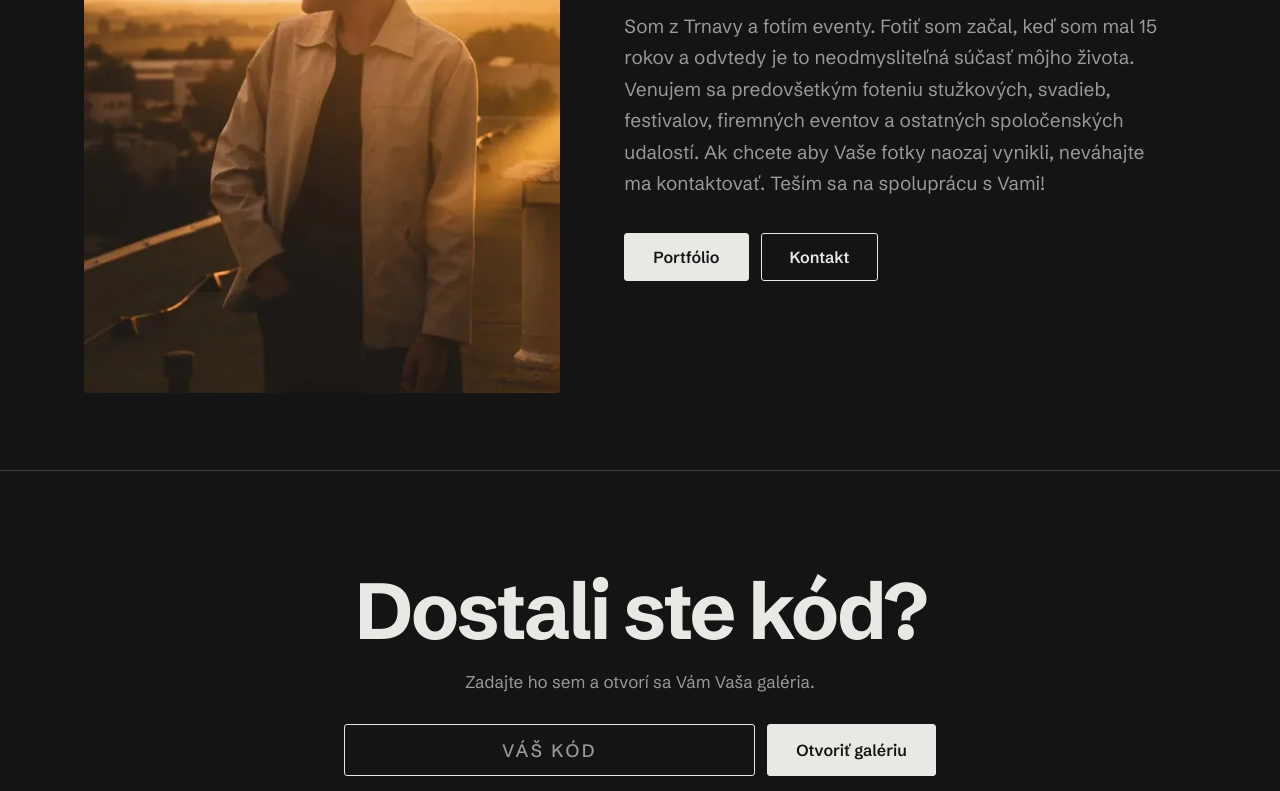
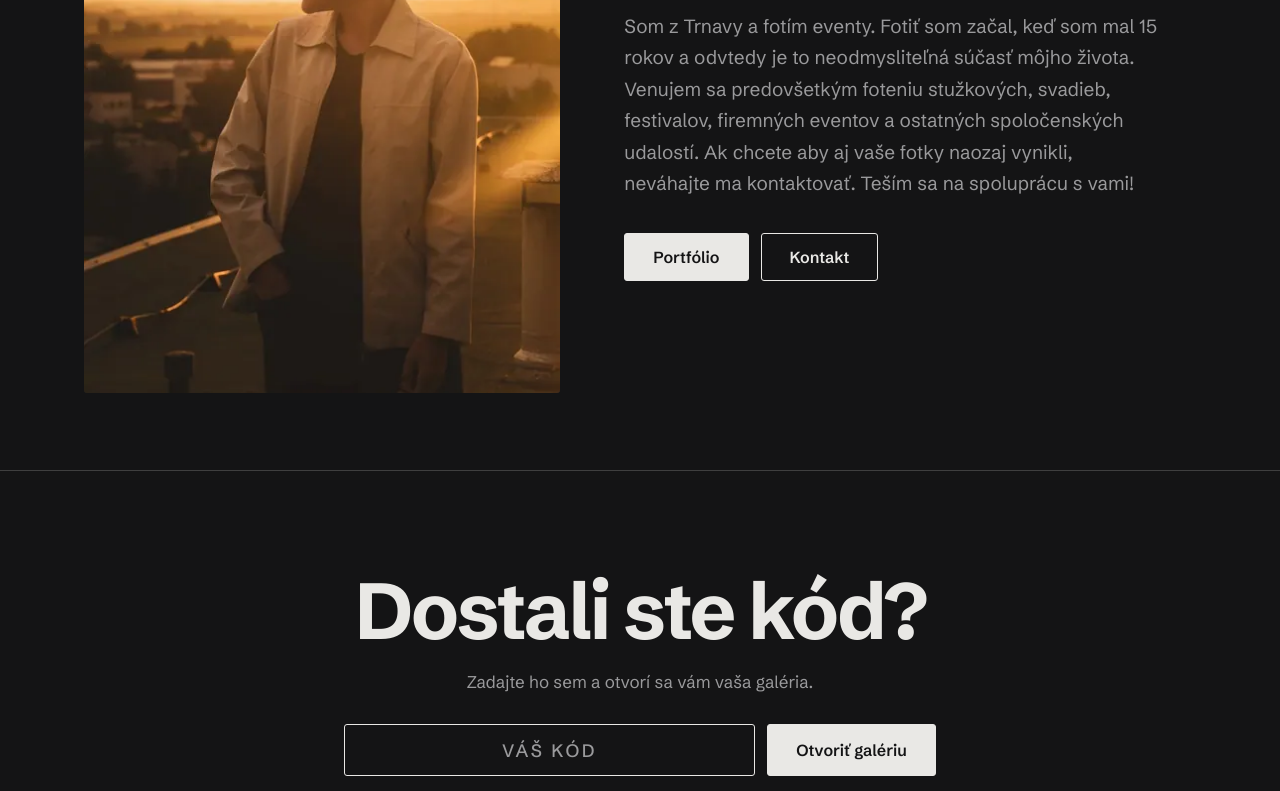
Before and after one commit to jarofotos/jarofotos, a plain HTML site: page 5-album/index.html in a window 1280 px wide. Shown: the part 330-1121 px from the top of the page. Drawn offline with Linux system fonts and the light colour scheme.

Commit message:
Update index.html
updated text

```diff
--- a/5-album/index.html
+++ b/5-album/index.html
@@ -34,14 +34,14 @@ if ('IntersectionObserver' in window && matchMedia('(prefers-reduced-motion: no-
     <div class="portrait rev"><img src="../assets/img/portret-zapad-960.webp" srcset="../assets/img/portret-zapad-480.webp 480w, ../assets/img/portret-zapad-960.webp 960w, ../assets/img/portret-zapad-1080.webp 1080w" sizes="(min-width: 1160px) 476px, (min-width: 861px) 42vw, (min-width: 521px) 380px, calc(100vw - 32px)" width="1080" height="1440" alt="Jaro (Jaromír Marek) v béžovej bunde sa pozerá nabok, za ním zlaté svetlo zapadajúceho slnka nad rovinou." loading="eager" decoding="async" fetchpriority="high"></div>
     <div class="rev">
       <h1 id="h-about">Volám sa Jaro.</h1>
-      <p>Som z Trnavy a fotím eventy. Fotiť som začal, keď som mal 15 rokov a odvtedy je to neodmysliteľná súčasť môjho života. Venujem sa predovšetkým foteniu stužkových, svadieb, festivalov, firemných eventov a ostatných spoločenských udalostí. Ak chcete aby Vaše fotky naozaj vynikli, neváhajte ma kontaktovať. Teším sa na spoluprácu s Vami!</p>
+      <p>Som z Trnavy a fotím eventy. Fotiť som začal, keď som mal 15 rokov a odvtedy je to neodmysliteľná súčasť môjho života. Venujem sa predovšetkým foteniu stužkových, svadieb, festivalov, firemných eventov a ostatných spoločenských udalostí. Ak chcete aby aj vaše fotky naozaj vynikli, neváhajte ma kontaktovať. Teším sa na spoluprácu s vami!</p>
       <div class="row"><a class="btn" href="#stuzkove">Portfólio</a><a class="btn ghost" href="#kontakt">Kontakt</a></div>
     </div>
   </div></section>
 
   <section class="klient" id="klient" aria-labelledby="h-klient"><div class="wrap kl">
     <h2 class="rev" id="h-klient">Dostali ste kód?</h2>
-    <p class="rev">Zadajte ho sem a otvorí sa Vám Vaša galéria.</p>
+    <p class="rev">Zadajte ho sem a otvorí sa vám vaša galéria.</p>
     <form class="code rev" id="code-form" action="galeria/" method="get" novalidate>
       <label class="sr-only" for="code-input">Váš kód</label>
       <input class="code__input" id="code-input" name="kod" type="text" placeholder="Váš kód" autocomplete="off" autocapitalize="characters" spellcheck="false">
@@ -97,7 +97,7 @@ if ('IntersectionObserver' in window && matchMedia('(prefers-reduced-motion: no-
 
   <section class="contact" id="kontakt" aria-labelledby="h-contact"><div class="wrap c-grid">
     <div class="rev">
-      <p class="c-intro">Ak sa Vám páči moja tvorba a chcete profesionálne a kvalitné fotky na ktoré sa budete ešte dlho radi pozerať, alebo ak máte otázky, neváhajte ma kontaktovať. Všetky podrobnosti dohodneme dopredu aby fotenie prebehlo v príjemnej a uvoľnenej atmosfére bez stresu.</p>
+      <p class="c-intro">Páči sa vám moja tvorba?</br>Chcete profesionálne a kvalitné fotky na ktoré sa budete ešte dlho radi pozerať?</br>Máte otázky?</br>Neváhajte ma kontaktovať. Všetky podrobnosti dohodneme vopred aby fotenie prebehlo v príjemnej a uvoľnenej atmosfére bez stresu.</p>
     </div>
     <div class="rev">
       <h2 id="h-contact">Kontaktujte ma</h2>
```
